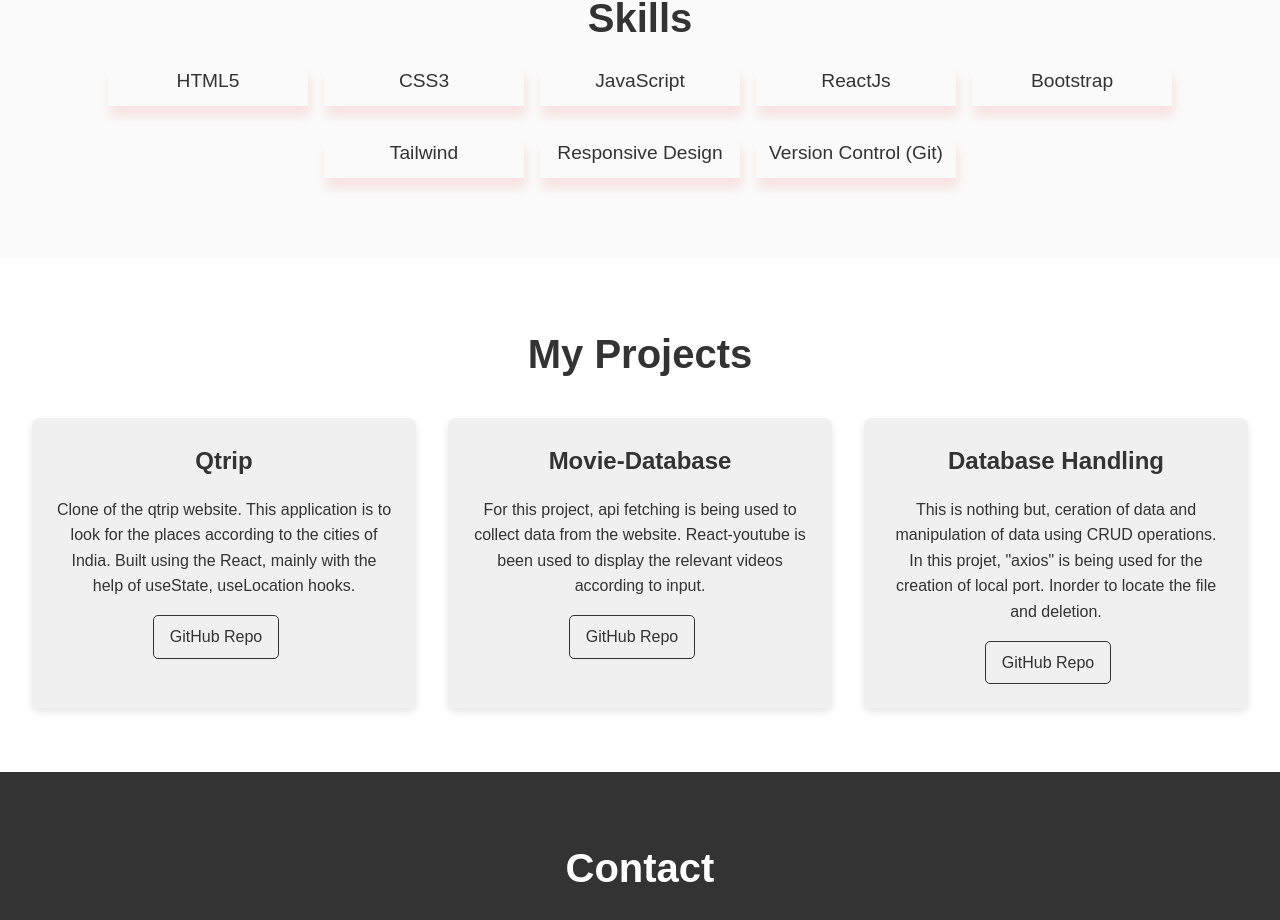
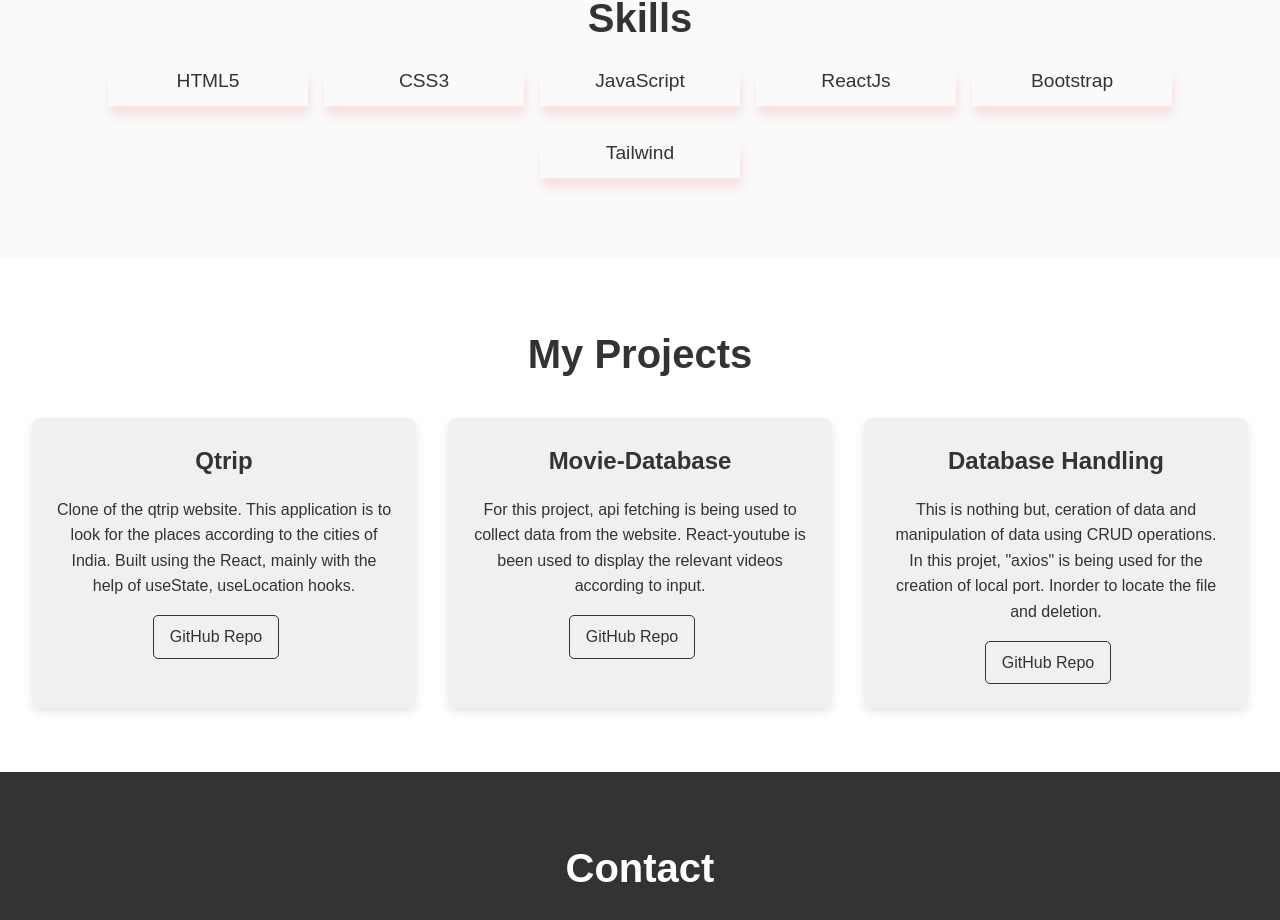
Before and after one commit to karthikram1269/Portfolio, a React (Create React App) app: page / in a window 1280 px wide. Shown: the part 1865-2785 px from the top of the page. Built offline with nearby package versions, Linux system fonts and the light colour scheme.

Commit message:
changes to Header

```diff
--- a/src/components/Header.js
+++ b/src/components/Header.js
@@ -98,8 +98,6 @@ function Header() {
                     <li>ReactJs</li>
                     <li>Bootstrap</li>
                     <li>Tailwind</li>
-                    <li>Responsive Design</li>
-                    <li>Version Control (Git)</li>
                 </ul>
             </section>
 
```
